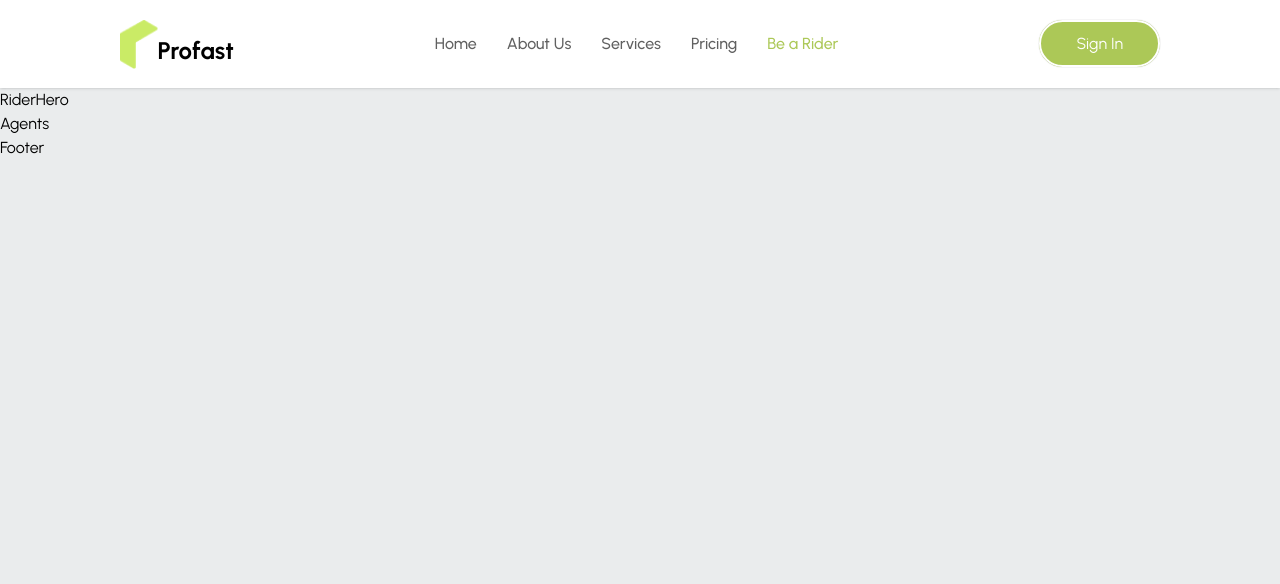
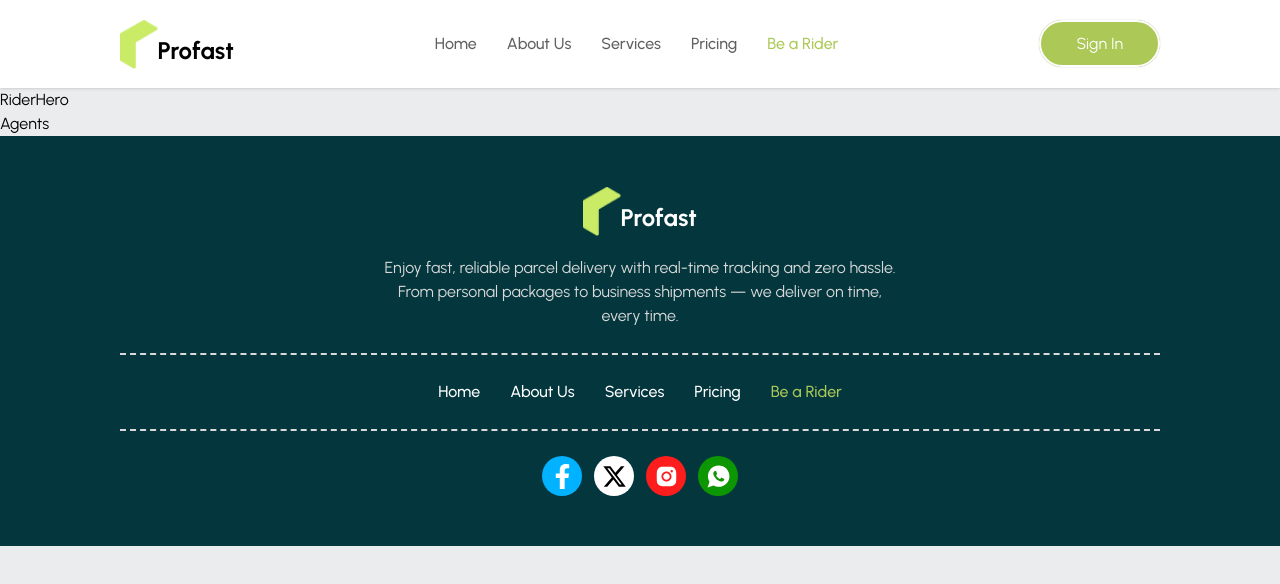
Before and after one commit to shohag390/profast, a React (Vite) app: page /be-a-rider in a window 1280 px wide. Shown: the top 584 px of the page. Built offline with nearby package versions, Linux system fonts and the light colour scheme.

Commit message:
Footer Section Add

```diff
--- a/package.json
+++ b/package.json
@@ -15,6 +15,7 @@
     "react-dom": "^19.1.0",
     "react-icons": "^5.5.0",
     "react-router": "^7.6.3",
+    "swiper": "^11.2.10",
     "tailwindcss": "^4.1.11"
   },
   "devDependencies": {
--- /dev/null
+++ b/src/components/FaqItem.jsx
@@ -0,0 +1,22 @@
+import React from 'react';
+import { FiMinus, FiPlus } from 'react-icons/fi';
+
+const FaqItem = ({ item, isOpen, onClick }) => {
+    return (
+        <div className='p-[20px] bg-[#fff] rounded-md flex flex-col'>
+            <div className='flex items-center justify-between'>
+                <h4 className='lg:text-[20px] md:text-[18px] text-[16px] lg:font-semibold font-medium'>
+                    {item?.header}
+                </h4>
+                <button onClick={onClick}>
+                    {!isOpen ? <FiPlus className='text-[25px]' /> : <FiMinus className='text-[25px]' />}
+                </button>
+            </div >
+            <p className={`text-[#606060] ${!isOpen ? "hidden" : "inline-block"}`}>
+                {item?.paragraph}
+            </p>
+        </div >
+    );
+};
+
+export default FaqItem;
--- a/src/components/Footer.jsx
+++ b/src/components/Footer.jsx
@@ -1,9 +1,76 @@
 import React from 'react';
+import { Link, NavLink } from 'react-router';
+import logo from '../assets/image/logo.png';
+import { FaFacebookF } from 'react-icons/fa';
+import { FaXTwitter } from 'react-icons/fa6';
+import { AiFillInstagram } from 'react-icons/ai';
+import { IoLogoWhatsapp } from 'react-icons/io';
+
+const navlink = [
+    {
+        path: "/",
+        display: "Home"
+    },
+    {
+        path: "/about",
+        display: "About Us"
+    },
+    {
+        path: "/services",
+        display: "Services"
+    },
+    {
+        path: "/pricing",
+        display: "Pricing"
+    },
+    {
+        path: "/be-a-rider",
+        display: "Be a Rider"
+    },
+]
 
 const Footer = () => {
     return (
-        <div>
-            Footer
+        <div className='lg:px-[120px] md:px-[50px] px-[20px] lg:py-[50px] md:py-[45px] py-[35px] bg-[#03373D] flex flex-col justify-center items-center text-center w-full'>
+            <Link className='flex items-end' to={"/"}>
+                <img className='lg:h-[50px] md:h-[40px] h-[35px]' src={logo} alt="image" />
+                <h4 className='lg:font-bold text-[#fff] font-medium lg:text-[24px] md:text-[20px] text-[18px]'>Profast</h4>
+            </Link>
+            <p className='w-[50%] text-[#DADADA] pt-[20px] pb-[25px]'>
+                Enjoy fast, reliable parcel delivery with real-time tracking and zero hassle. From personal packages to business shipments — we deliver on time, every time.
+            </p>
+            <ul className='flex items-center justify-center gap-[30px] py-[25px] border-b-[2px] border-t-[2px] border-dashed border-[#DADADA] w-full'>
+                {
+                    navlink?.map((link, index) => (
+                        <li key={index} className='font-medium text-[#fff]'>
+                            <NavLink
+                                className={(navClass) =>
+                                    navClass.isActive ? "text-[#ACC857]" : "hover:text-[#ACC857]"
+                                }
+                                to={link?.path}
+                            >
+                                {link?.display}
+                            </NavLink>
+                        </li>
+                    ))
+                }
+            </ul>
+
+            <div className='flex items-center gap-[12px] pt-[25px]'>
+                <a href="" className='bg-[#00B2FF] text-[#fff] h-[40px] w-[40px] flex items-center justify-center text-[25px] rounded-full'>
+                    <FaFacebookF />
+                </a>
+                <a href="" className='bg-[#fff] text-[#000] h-[40px] w-[40px] flex items-center justify-center text-[25px] rounded-full'>
+                    <FaXTwitter />
+                </a>
+                <a href="" className='bg-[#FD1D1D] text-[#fff] h-[40px] w-[40px] flex items-center justify-center text-[25px] rounded-full'>
+                    <AiFillInstagram />
+                </a>
+                <a href="" className='bg-[#0c9702] text-[#fff] h-[40px] w-[40px] flex items-center justify-center text-[25px] rounded-full'>
+                    <IoLogoWhatsapp />
+                </a>
+            </div>
+
         </div>
     );
 };
--- /dev/null
+++ b/src/components/SectionHeader.jsx
@@ -0,0 +1,16 @@
+import React from 'react';
+
+const SectionHeader = ({ header, paragraph, headerColor, paraColor }) => {
+    return (
+        <div className='flex flex-col items-center'>
+            <h4 style={{ color: `${headerColor}` }} className='text-[25px] lg:font-bold font-semibold text-center'>
+                {header}
+            </h4>
+            <p style={{ color: `${paraColor}` }} className='w-[50%] text-center'>
+                {paragraph}
+            </p>
+        </div>
+    );
+};
+
+export default SectionHeader;
--- a/src/pages/Home/Faq.jsx
+++ b/src/pages/Home/Faq.jsx
@@ -1,10 +1,56 @@
-import React from 'react';
+import React, { useState } from 'react';
+import SectionHeader from '../../components/SectionHeader';
+import FaqItem from '../../components/FaqItem';
+
+const faq = [
+    {
+        id: 1,
+        header: "How does this posture corrector work?",
+        paragraph: "A posture corrector works by providing support and gentle alignment to your shoulders, back, and spine, encouraging you to maintain proper posture throughout the day. Here's how it typically functions: A posture corrector works by providing support and gentle alignment to your shoulders."
+    },
+    {
+        id: 2,
+        header: "Is it suitable for all ages and body types?",
+        paragraph: "A posture corrector works by providing support and gentle alignment to your shoulders, back, and spine, encouraging you to maintain proper posture throughout the day. Here's how it typically functions: A posture corrector works by providing support and gentle alignment to your shoulders."
+    },
+    {
+        id: 3,
+        header: "Does it really help with back pain and posture improvement?",
+        paragraph: "A posture corrector works by providing support and gentle alignment to your shoulders, back, and spine, encouraging you to maintain proper posture throughout the day. Here's how it typically functions: A posture corrector works by providing support and gentle alignment to your shoulders."
+    },
+    {
+        id: 4,
+        header: "Does it have smart features like vibration alerts?",
+        paragraph: "A posture corrector works by providing support and gentle alignment to your shoulders, back, and spine, encouraging you to maintain proper posture throughout the day. Here's how it typically functions: A posture corrector works by providing support and gentle alignment to your shoulders."
+    },
+    {
+        id: 5,
+        header: "How will I be notified when the product is back in stock?",
+        paragraph: "A posture corrector works by providing support and gentle alignment to your shoulders, back, and spine, encouraging you to maintain proper posture throughout the day. Here's how it typically functions: A posture corrector works by providing support and gentle alignment to your shoulders."
+    }
+]
 
 const Faq = () => {
+
+    const [openIndex, setOpenIndex] = useState(0);
+
     return (
-        <div>
-            Faq
-        </div>
+        <div className='lg:px-[120px] md:px-[50px] px-[20px] lg:py-[50px] md:py-[45px] py-[35px]'>
+            <SectionHeader header={"Frequently Asked Question (FAQ)"} paragraph={"Enhance posture, mobility, and well-being effortlessly with Posture Pro. Achieve proper alignment, reduce pain, and strengthen your body with ease!"} headerColor={"#03373D"} paraColor={"#606060"} />
+
+            <div className='grid grid-cols-1 lg:gap-[25px] md:gap-[20px] gap-[15px] lg:pt-[25px] md:pt-[20px] pt-[15px]'>
+                {
+                    faq?.map((item, index) => <FaqItem
+                        key={item?.id}
+                        item={item}
+                        isOpen={openIndex === index}
+                        onClick={() => setOpenIndex(index)}
+                    />)
+                }
+            </div>
+
+
+        </div >
     );
 };
 
--- a/src/pages/Home/Services.jsx
+++ b/src/pages/Home/Services.jsx
@@ -1,5 +1,6 @@
 import React from 'react';
 import image from '../../assets/image/service.png';
+import SectionHeader from '../../components/SectionHeader';
 
 
 const services = [
@@ -46,12 +47,7 @@ const services = [
 const Services = () => {
     return (
         <div className='lg:px-[120px] md:px-[50px] px-[20px] lg:py-[50px] md:py-[45px] py-[35px] bg-[#03373D]'>
-            <h4 className='text-[25px] lg:font-bold font-semibold text-[#fff] text-center'>
-                Our Services
-            </h4>
-            <p className='text-[#DADADA] text-center'>
-                Enjoy fast, reliable parcel delivery with real-time tracking and zero hassle. From personal packages to <br /> business shipments — we deliver on time, every time.
-            </p>
+            <SectionHeader header={"Our Services"} paragraph={"Enjoy fast, reliable parcel delivery with real-time tracking and zero hassle. From personal packages to business shipments — we deliver on time, every time."} headerColor={"#fff"} paraColor={"#DADADA"} />
 
             <div className='grid lg:grid-cols-3 md:grid-cols-2 grid-cols-1 lg:gap-[25px] md:gap-[20px] gap-[15px] lg:pt-[25px] md:pt-[20px] pt-[15px]'>
                 {
```
Also changed, not shown: 1 other file (tests, documents, lock files or other folders).
